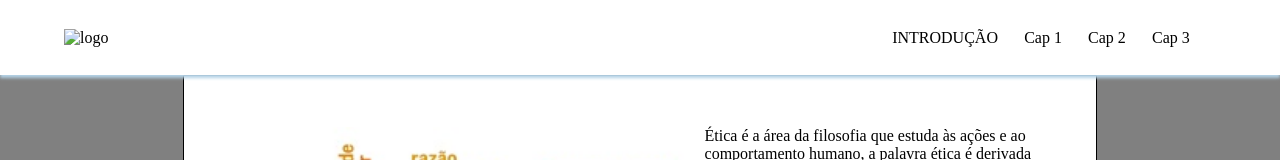
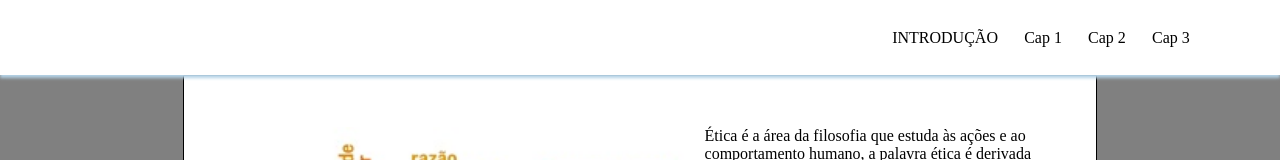
Before and after one commit to antoniocauareis/projeto-de-tica, a plain HTML site: page projeto-ética/index.html in a window 1280 px wide. Shown: the top 160 px of the page. Drawn offline with Linux system fonts and the light colour scheme.

```diff
--- a/projeto-ética/css/style.css
+++ b/projeto-ética/css/style.css
@@ -24,6 +24,9 @@ header{
     grid-area: header;
     box-shadow: 0 3px 3px rgb(180, 210, 230);
 }
+.logo{
+
+}
 .wrapper-nav-btns ul{
     display: flex;
     justify-content: space-evenly;
@@ -36,8 +39,8 @@ header{
 .pau{
     align-items: center;
     width: 465px;
+}
 
-}
 
 
 
--- a/projeto-ética/index.html
+++ b/projeto-ética/index.html
@@ -8,7 +8,7 @@
     <body>
         <header>
             <div class="logo">
-                <img src="" alt="logo">
+
             </div>
             <div class="wrapper-nav-btns">
                 <ul>
```
Also changed, not shown: projeto-ética/imgs/auau.png (added).
